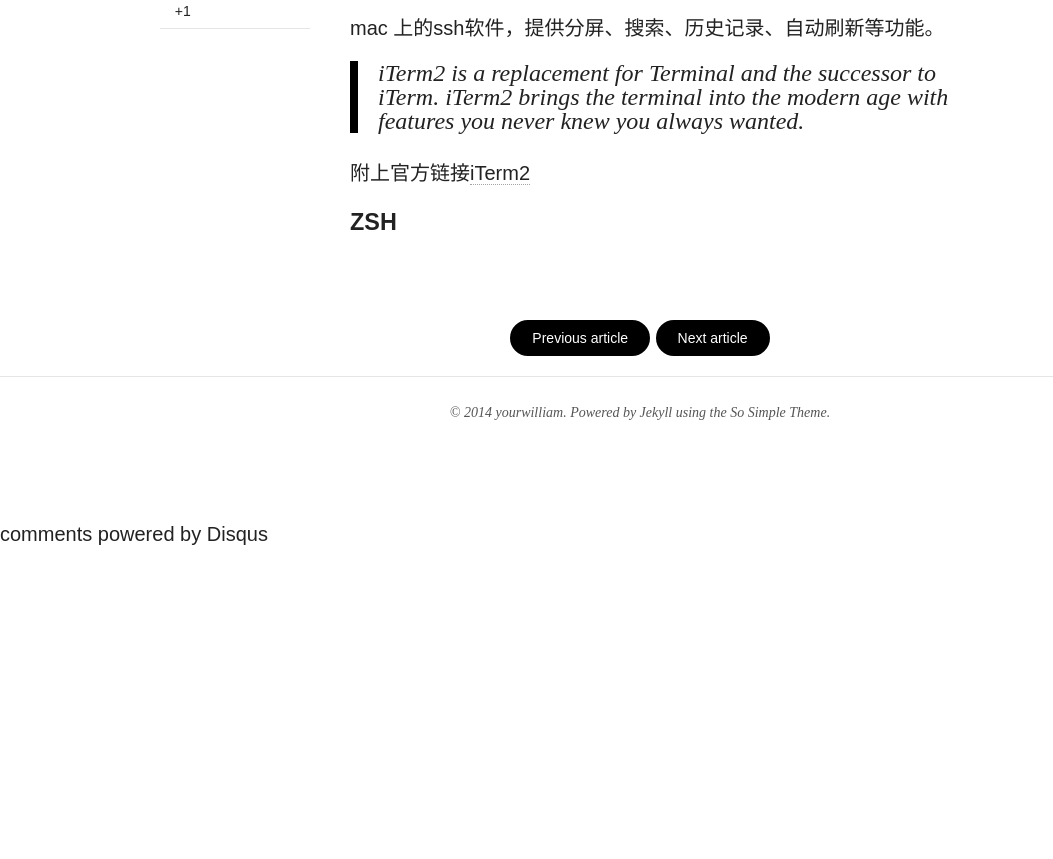
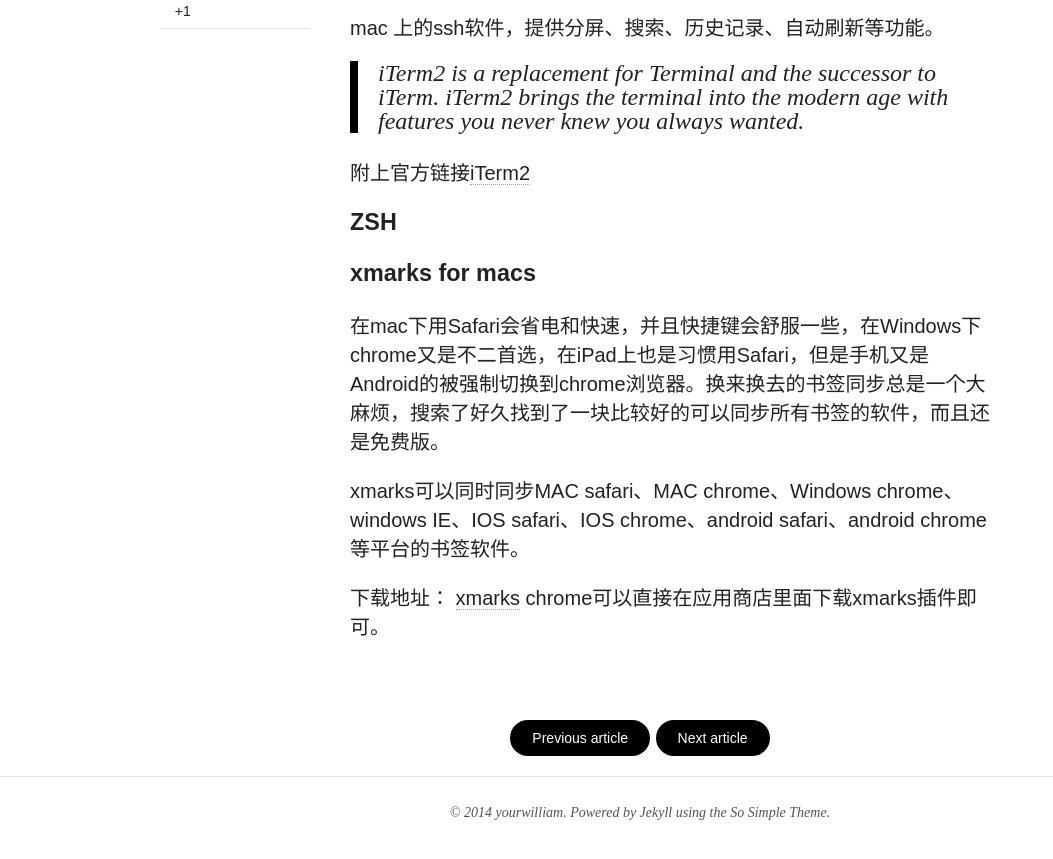
Before and after one commit to yourwilliam/william-blog, a Jekyll site: the page built from _posts/2014-07-26-mac-softwre-recommend.md, in a window 1280 px wide and 900 px high, scrolled down 898 px. Shown: the top 859 px of the window, without its empty margins (0-1053 px from the left). Built offline with Jekyll 4.4.1, drawn with Linux system fonts in a browser that asks for light colours; nearby versions of some CDN libraries; comment, search, counter and statistics services are not loaded; before the commit the page ends 1444 px from its top, so only the background shows below that.

Commit message:
update mac tool xmarks

```diff
--- a/_posts/2014-07-26-mac-softwre-recommend.md
+++ b/_posts/2014-07-26-mac-softwre-recommend.md
@@ -27,3 +27,13 @@
 附上官方链接[iTerm2](http://iterm2.com/index.html)
 
 ### ZSH
+
+
+### xmarks for macs
+
+在mac下用Safari会省电和快速，并且快捷键会舒服一些，在Windows下chrome又是不二首选，在iPad上也是习惯用Safari，但是手机又是Android的被强制切换到chrome浏览器。换来换去的书签同步总是一个大麻烦，搜索了好久找到了一块比较好的可以同步所有书签的软件，而且还是免费版。
+
+xmarks可以同时同步MAC safari、MAC chrome、Windows chrome、windows IE、IOS safari、IOS chrome、android safari、android chrome等平台的书签软件。
+
+下载地址： [xmarks](http://download.xmarks.com/download/all)
+chrome可以直接在应用商店里面下载xmarks插件即可。
```
Also changed, not shown: _posts/2014-11-27-berkeley-view-of-cloud-computing.md (added, +64 -0 lines).
